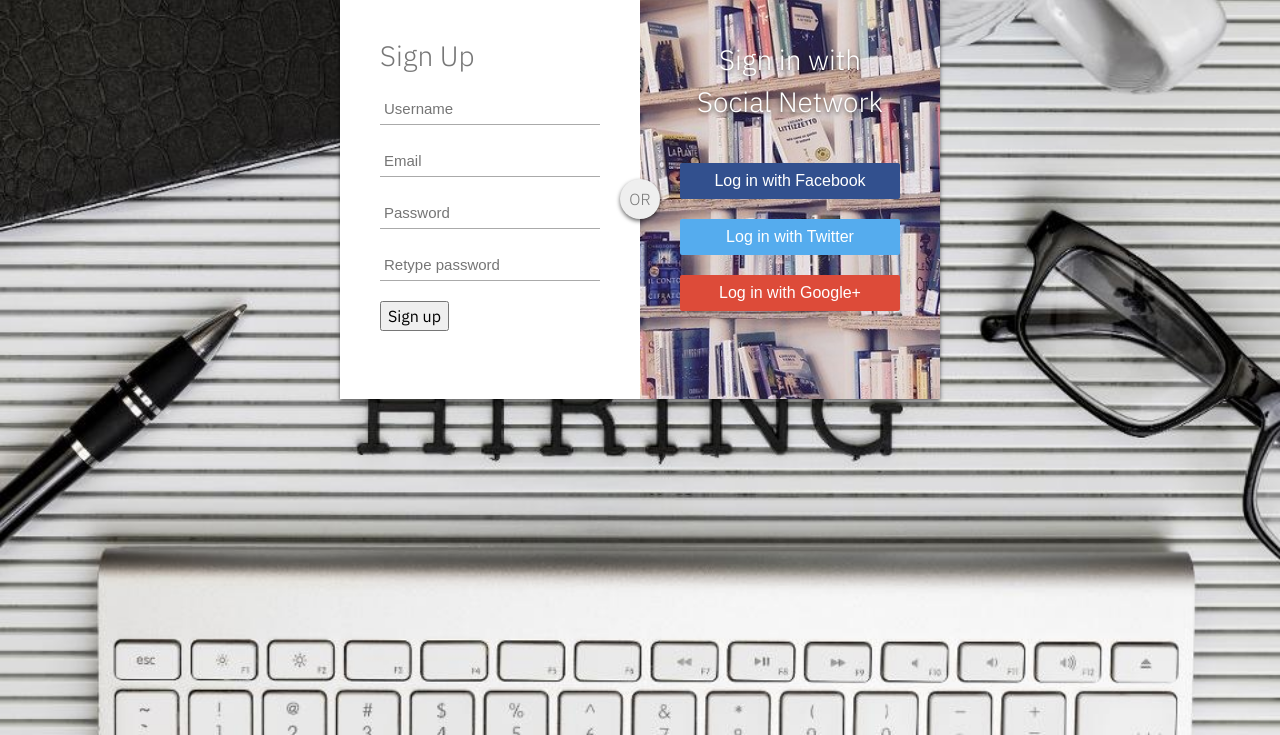
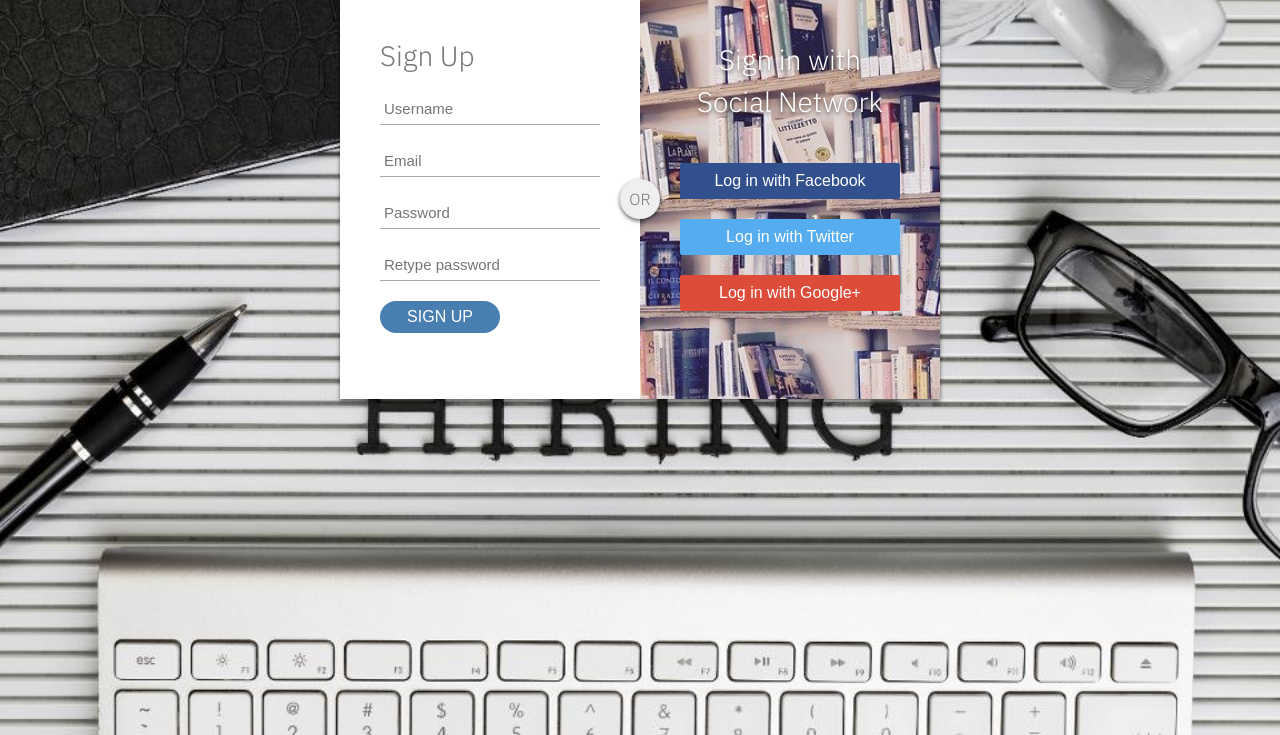
Before and after one commit to Anuk-1511/web, a PHP site: page /signup.php in a window 1280 px wide. Shown: the part 65-800 px from the top of the page. Run offline with PHP 8.4, Linux system fonts and the light colour scheme; some libraries are stand-ins or nearby versions.

Commit message:
Update stylesignup.css

```diff
--- a/stylesignup.css
+++ b/stylesignup.css
@@ -60,11 +60,10 @@ input[type="password"]
 input[type="submit"]:hover,
 input[type="submit"]:focus
 {
-    background: #ff5722;
     transition: 0.2s ease;
 }
 
-.btn
+input[type="submit"]
 {
     border-radius: 20px;
     background: #487eb0;
```
